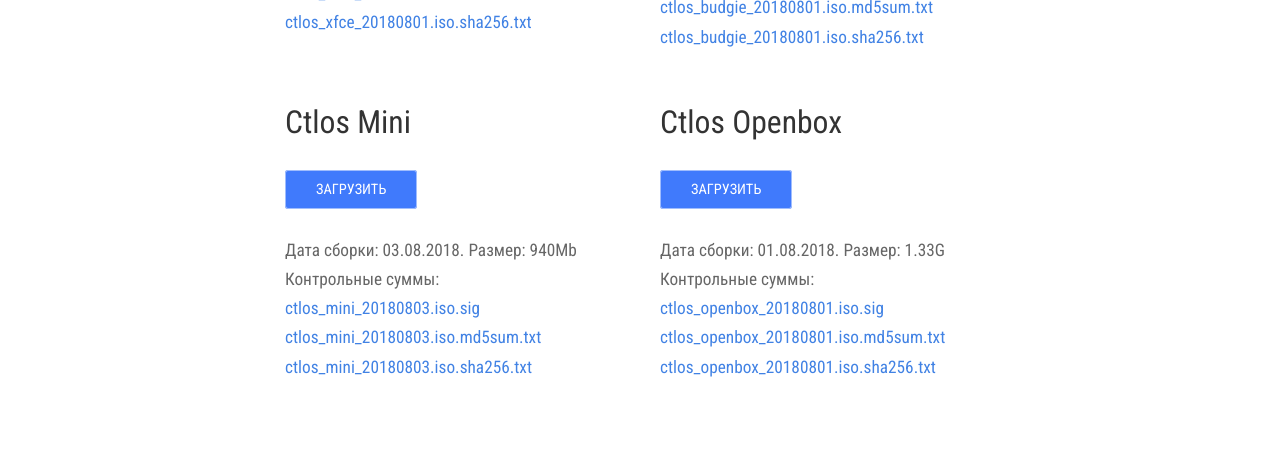
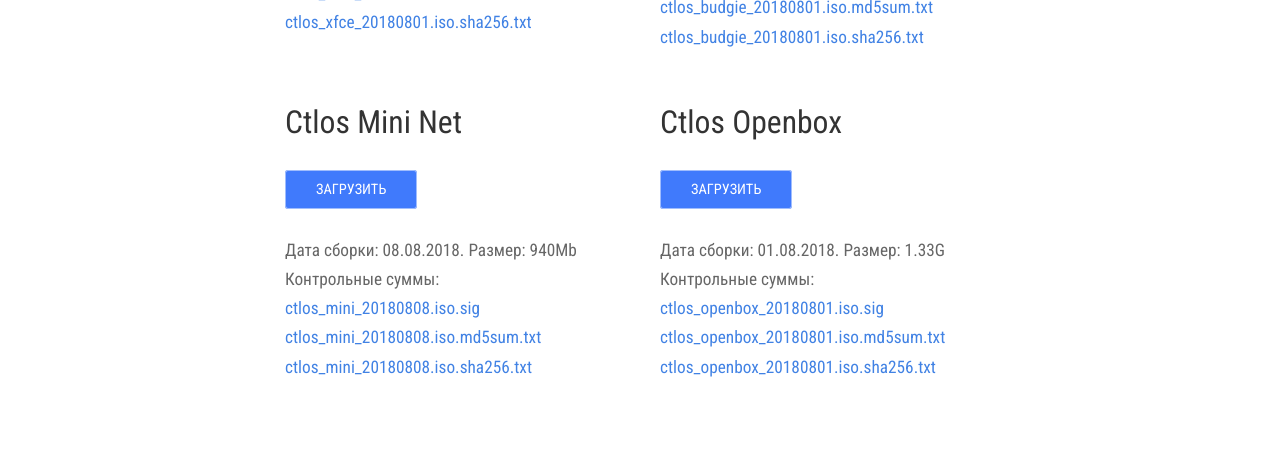
Before and after one commit to bullik01/ctlos.github.io, a Jekyll site: the page built from _pages/get.html, in a window 1280 px wide. Shown: the part 690-1152 px from the top of the page. Built offline with Jekyll 4.4.1, drawn with Linux system fonts in a browser that asks for light colours; nearby versions of some CDN libraries.

Commit message:
auto commit

```diff
--- a/_pages/get.html
+++ b/_pages/get.html
@@ -50,14 +50,14 @@ description: Актуальные релизы для скачивания вс
 		</div>
 
 		<div class="text editable">
-			<h2>Ctlos Mini</h2>
-			<div class="button-get"><a onClick="yaCounter47541358.reachGoal('isomini');" href="https://github.com/ctlos/ctlosiso/releases/download/mini-20180803/ctlos_mini_20180803.iso">Загрузить</a></div>
+			<h2>Ctlos Mini Net</h2>
+			<div class="button-get"><a onClick="yaCounter47541358.reachGoal('isomini');" href="https://github.com/ctlos/ctlosiso/releases/download/mini-20180808/ctlos_mini_20180808.iso">Загрузить</a></div>
 			<!-- <p><a target="_blank" href="https://medium.com/ctlos/ctlos-1801-xfce-1819610e4ea0">Актуальный обзор релиза</a></p> -->
-			<p>Дата сборки: 03.08.2018. Размер: 940Mb</p>
+			<p>Дата сборки: 08.08.2018. Размер: 940Mb</p>
 			<p>Контрольные суммы:</p>
-			<p><a href="https://github.com/ctlos/ctlosiso/releases/download/mini-20180803/ctlos_mini_20180803.iso.sig">ctlos_mini_20180803.iso.sig</a></p>
-			<p><a href="https://github.com/ctlos/ctlosiso/releases/download/mini-20180803/ctlos_mini_20180803.iso.md5sum.txt">ctlos_mini_20180803.iso.md5sum.txt</a></p>
-			<p><a href="https://github.com/ctlos/ctlosiso/releases/download/mini-20180803/ctlos_mini_20180803.iso.sha256.txt">ctlos_mini_20180803.iso.sha256.txt</a></p>
+			<p><a href="https://github.com/ctlos/ctlosiso/releases/download/mini-20180808/ctlos_mini_20180808.iso.sig">ctlos_mini_20180808.iso.sig</a></p>
+			<p><a href="https://github.com/ctlos/ctlosiso/releases/download/mini-20180808/ctlos_mini_20180808.iso.md5sum.txt">ctlos_mini_20180808.iso.md5sum.txt</a></p>
+			<p><a href="https://github.com/ctlos/ctlosiso/releases/download/mini-20180808/ctlos_mini_20180808.iso.sha256.txt">ctlos_mini_20180808.iso.sha256.txt</a></p>
 		</div>
 
 	</div>
```
